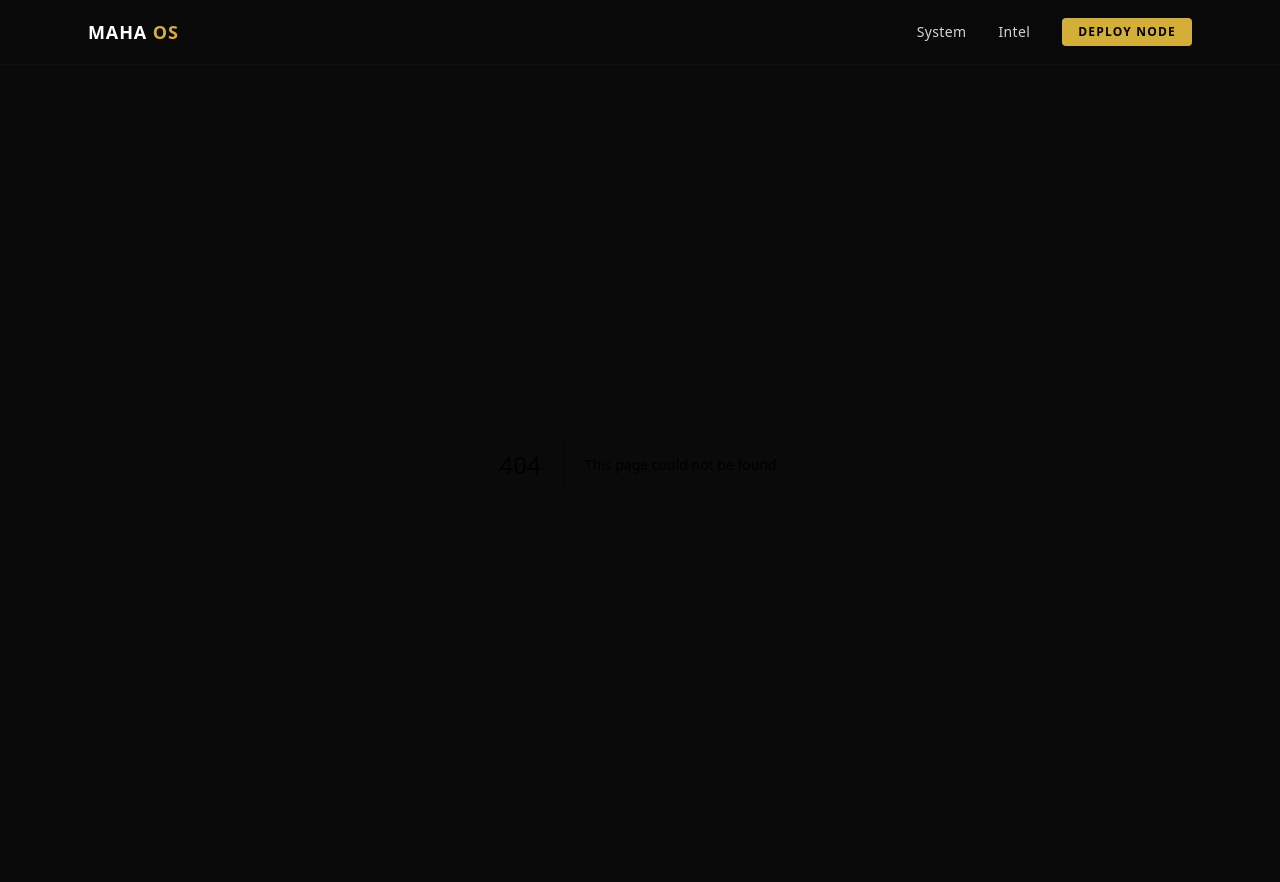
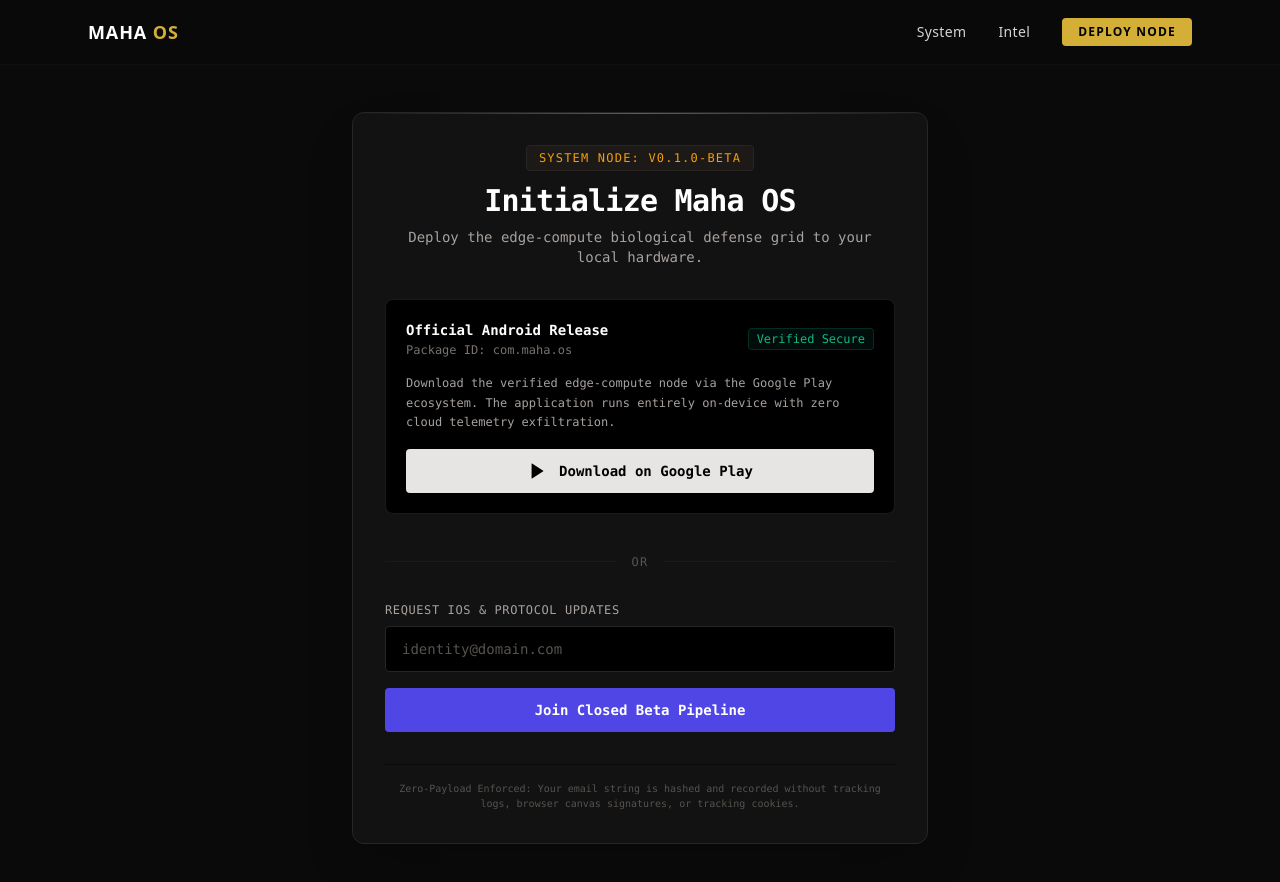
Before and after one commit to Maha-Strategies/maha-os-marketing, a Next.js app: page /beta-signup in a window 1280 px wide. Before the commit this address had no page. Shown: the top 882 px of the page. Built offline with nearby package versions, Linux system fonts and the light colour scheme.

Commit message:
beta signup

```diff
--- /dev/null
+++ b/app/beta-signup/page.tsx
@@ -0,0 +1,124 @@
+// app/beta-signup/page.tsx
+"use client";
+
+import { useState } from "react";
+
+export default function BetaSignupPage() {
+  const [email, setEmail] = useState("");
+  const [submitted, setSubmitted] = useState(false);
+  const [loading, setLoading] = useState(false);
+
+  const handleWaitlistSubmit = async (e: React.FormEvent) => {
+    e.preventDefault();
+    setLoading(true);
+
+    // Simulate a privacy-preserving database insertion
+    setTimeout(() => {
+      setLoading(false);
+      setSubmitted(true);
+    }, 800);
+  };
+
+  return (
+    <main className="min-h-screen bg-[#0A0A0A] text-stone-300 flex flex-col justify-center items-center px-6 py-12 font-mono selection:bg-amber-500 selection:text-black">
+      <div className="max-w-xl w-full border border-stone-800 bg-[#121212] p-8 rounded-xl shadow-2xl relative overflow-hidden">
+
+        {/* Subtle Decorative Ambient Background Line */}
+        <div className="absolute top-0 left-0 right-0 h-[1px] bg-gradient-to-r from-transparent via-amber-500/50 to-transparent" />
+
+        <header className="mb-8 text-center">
+          <div className="inline-block px-3 py-1 bg-stone-900 border border-stone-800 rounded text-xs text-amber-500 mb-3 tracking-widest uppercase">
+            System Node: v0.1.0-Beta
+          </div>
+          <h1 className="text-3xl font-bold text-white tracking-tight">
+            Initialize Maha OS
+          </h1>
+          <p className="text-sm text-stone-400 mt-2">
+            Deploy the edge-compute biological defense grid to your local hardware.
+          </p>
+        </header>
+
+        {/* SECTION 1: Google Play Store Distribution */}
+        <div className="mb-8 p-5 bg-black border border-stone-900 rounded-lg space-y-4">
+          <div className="flex items-center justify-between">
+            <div>
+              <h2 className="text-sm font-bold text-white">Official Android Release</h2>
+              <p className="text-xs text-stone-500 mt-0.5">Package ID: com.maha.os</p>
+            </div>
+            <span className="text-xs text-emerald-500 bg-emerald-950/30 border border-emerald-900/50 px-2 py-0.5 rounded">
+              Verified Secure
+            </span>
+          </div>
+
+          <p className="text-xs text-stone-400 leading-relaxed">
+            Download the verified edge-compute node via the Google Play ecosystem. The application runs entirely on-device with zero cloud telemetry exfiltration.
+          </p>
+
+          {/* Target link for the Google Play Store */}
+          <a
+            href="https://play.google.com/store/apps/details?id=com.maha.os"
+            target="_blank"
+            rel="noopener noreferrer"
+            className="w-full py-3 bg-stone-200 text-black font-bold rounded text-sm hover:bg-white transition-colors flex items-center justify-center gap-3"
+          >
+            <svg className="w-5 h-5" viewBox="0 0 24 24" fill="currentColor">
+              <path d="M5.5 3.5v17c0 .4.3.6.6.4l13.4-8.5c.3-.2.3-.6 0-.8L6.1 3.1c-.3-.2-.6 0-.6.4z"/>
+            </svg>
+            Download on Google Play
+          </a>
+        </div>
+
+        <div className="relative flex py-2 items-center">
+          <div className="flex-grow border-t border-stone-900"></div>
+          <span className="flex-shrink mx-4 text-xs text-stone-600 uppercase tracking-widest">or</span>
+          <div className="flex-grow border-t border-stone-900"></div>
+        </div>
+
+        {/* SECTION 2: Zero-Telemetry Gated Access / Waitlist */}
+        <div className="mt-6">
+          {!submitted ? (
+            <form onSubmit={handleWaitlistSubmit} className="space-y-4">
+              <div>
+                <label htmlFor="email" className="block text-xs text-stone-400 mb-2 uppercase tracking-wider">
+                  Request iOS & Protocol Updates
+                </label>
+                <input
+                  id="email"
+                  type="email"
+                  required
+                  value={email}
+                  onChange={(e) => setEmail(e.target.value)}
+                  placeholder="identity@domain.com"
+                  className="w-full bg-black border border-stone-800 rounded px-4 py-3 text-sm text-white placeholder-stone-600 focus:outline-none focus:border-amber-500/70 transition-colors font-mono"
+                />
+              </div>
+
+              <button
+                type="submit"
+                disabled={loading}
+                className="w-full py-3 bg-indigo-600 hover:bg-indigo-500 text-white font-bold rounded text-sm transition-colors disabled:opacity-50"
+              >
+                {loading ? "Registering Node..." : "Join Closed Beta Pipeline"}
+              </button>
+            </form>
+          ) : (
+            <div className="p-4 bg-emerald-950/20 border border-emerald-900/40 rounded text-center animate-in fade-in zoom-in-95 duration-300">
+              <p className="text-emerald-400 text-sm font-bold">Node Identity Registered Successfully.</p>
+              <p className="text-xs text-stone-400 mt-2 leading-relaxed">
+                Your target pipeline entry is locked. A zero-knowledge authorization token will be dispatched to your provided routing address as capacity scales.
+              </p>
+            </div>
+          )}
+        </div>
+
+        {/* Footnote asserting privacy rules */}
+        <footer className="mt-8 pt-4 border-t border-stone-950 text-center">
+          <p className="text-[10px] text-stone-600 leading-normal">
+            Zero-Payload Enforced: Your email string is hashed and recorded without tracking logs, browser canvas signatures, or tracking cookies.
+          </p>
+        </footer>
+
+      </div>
+    </main>
+  );
+}
```
